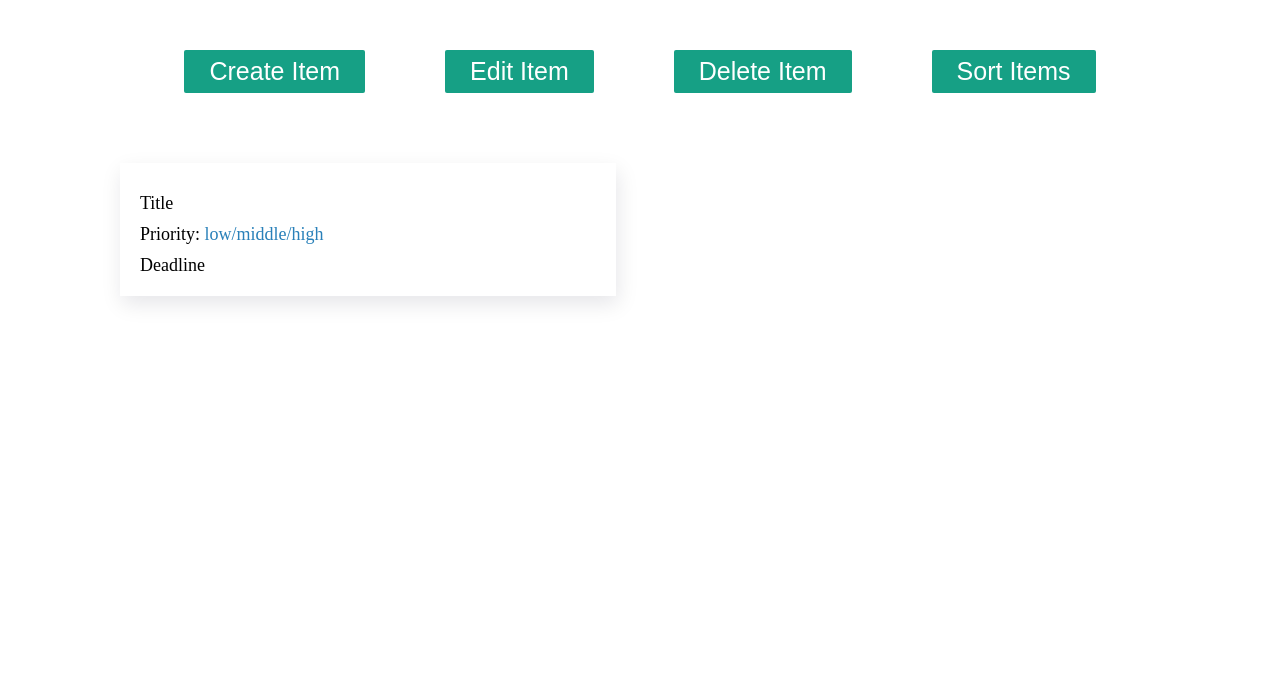
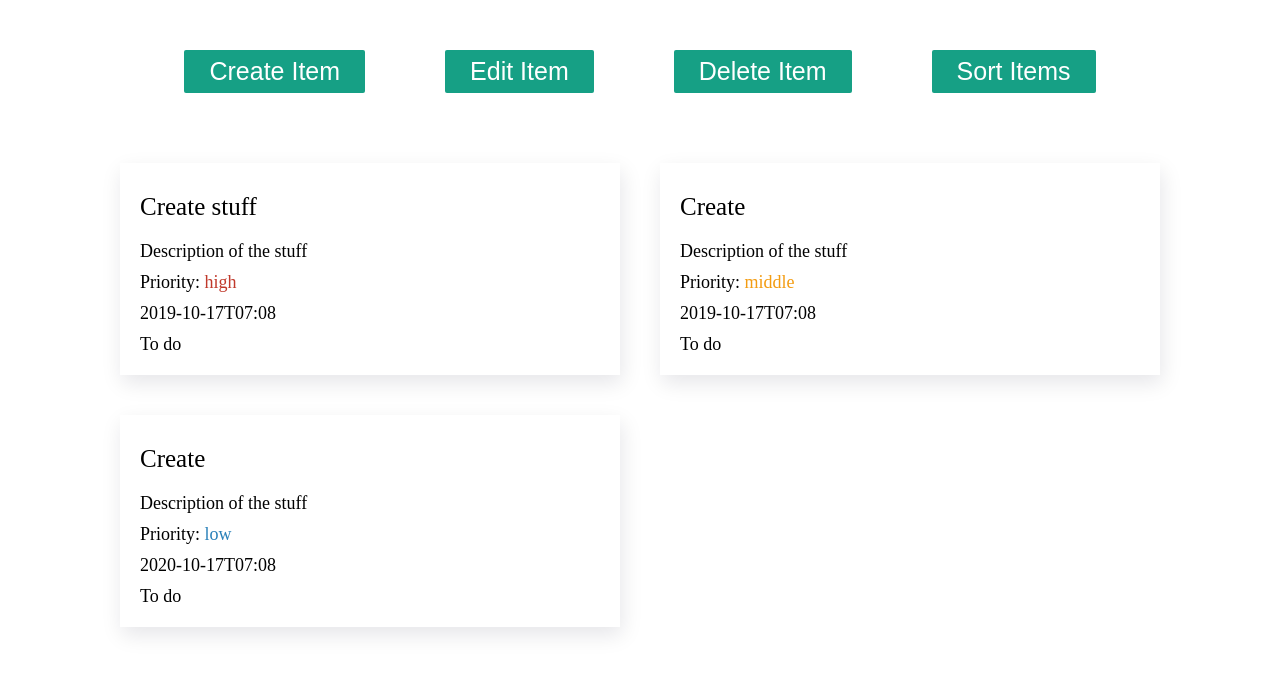
Before and after one commit to olena-petenok/innocamp-to-do-list, a website built with webpack: page dist/index.html in a window 1280 px wide. Built offline with nearby package versions, Linux system fonts and the light colour scheme.

Commit message:
to do list is rendered

```diff
--- a/src/index.js
+++ b/src/index.js
@@ -1,26 +1,54 @@
 import './styles/style.sass';
-
-// function CreateHeaderForModalWindow() {
-//   let modalHeader = document.createElement("section");
-//   let modalTitle = document.createElement("h5");
-//   let modalCloseIcon = document.createElement("div");
-//
-//   modalTitle.innerText = "Title";
-//   modalHeader.append(modalTitle);
-//   modalHeader.append(modalCloseIcon);
-//
-//   return modalHeader;
-// }
-//
-// function ShowModalWindow() {
-//   const modalHeader = CreateHeaderForModalWindow();
-//
-//   const modalWindow = document.getElementById("modal-window");
-//   modalWindow.append(modalHeader);
-// }
 
 // onClick -> stop propagation
 // p.getBy.onClick = function (e) {e.stopPropagation(); do smth}
+
+function renderToDoItem(data) {
+  const container = document.querySelector(`.to-do-items-list .grid`);
+  const itemDiv = document.createElement("div");
+  const title = document.createElement("p");
+  const description = document.createElement("p");
+  const priority = document.createElement("p");
+  const prioritySpan = document.createElement("span");
+  const deadline = document.createElement("p");
+  const isDone = document.createElement("p");
+
+  title.innerText = data.name;
+  priority.innerText = "Priority: ";
+  prioritySpan.innerText = data.priority;
+
+  if (data.description) { description.innerText = data.description; }
+  else { description.innerText = "No description" }
+
+  if (data.deadline) { deadline.innerText = data.deadline; }
+  else { deadline.innerText = "No deadline"; }
+
+  if (data.isDone) { isDone.innerText = "Done"; }
+  else { isDone.innerText = "To do"; }
+
+  title.classList.add("title");
+  description.classList.add("text");
+  priority.classList.add("text");
+  deadline.classList.add("text");
+  isDone.classList.add("text");
+  prioritySpan.classList.add(`priority-` + data.priority);
+  itemDiv.classList.add("item");
+
+  priority.append(prioritySpan);
+  itemDiv.append(title);
+  itemDiv.append(description);
+  itemDiv.append(priority);
+  itemDiv.append(deadline);
+  itemDiv.append(isDone);
+  container.append(itemDiv);
+}
+
+function renderToDoList() {
+  const currentList = JSON.parse(locallyStoredData.getItem("toDoListData"));
+  for (let item in currentList) {
+    renderToDoItem(currentList[item]);
+  }
+}
 
 function hideModalWindow() {
   document.getElementById("modal-window").classList.add("hidden");
@@ -101,7 +129,7 @@ function onSubmitClicked(event) {
   let currentList = JSON.parse(locallyStoredData.getItem("toDoListData"));
   currentList.push(data);
   locallyStoredData.setItem("toDoListData", JSON.stringify(currentList));
-  console.log(JSON.parse(locallyStoredData.getItem("toDoListData")));
+  renderToDoItem(data);
   event.preventDefault();
 }
 
@@ -141,24 +169,30 @@ form.addEventListener('submit', onSubmitClicked);
 
 // local storage
 let locallyStoredData = window.localStorage;
-// let defaultData = [{
-//     name: "name1",
-//     description: "description1",
-//     priority: "priority1",
-//     deadline: "deadline1",
-//     isDone: false
-//   },{
-//     name: "name2",
-//     description: "description2",
-//     priority: "priority2",
-//     deadline: "deadline2",
-//     isDone: false
-//   },{
-//     name: "name3",
-//     description: "description3",
-//     priority: "priority3",
-//     deadline: "deadline3",
-//     isDone: false
-// }];
-//
-// locallyStoredData.setItem("toDoListData", JSON.stringify(defaultData));
+// locallyStoredData.clear();
+if (locallyStoredData.getItem("toDoListData") === null) {
+  const defaultData = [{
+    name: "Create stuff",
+    description: "Description of the stuff",
+    priority: "high",
+    deadline: "2019-10-17T07:08",
+    isDone: false
+  },{
+    name: "Create",
+    description: "Description of the stuff",
+    priority: "middle",
+    deadline: "2019-10-17T07:08",
+    isDone: false
+  },{
+    name: "Create",
+    description: "Description of the stuff",
+    priority: "low",
+    deadline: "2020-10-17T07:08",
+    isDone: false
+  }];
+
+  locallyStoredData.setItem("toDoListData", JSON.stringify(defaultData));
+}
+
+// first render of the list
+renderToDoList();
--- a/src/styles/style.sass
+++ b/src/styles/style.sass
@@ -253,7 +253,7 @@ button, input
   padding-right: 100px
   .grid
     display: grid
-    grid-template-columns: auto auto auto
+    grid-template-columns: auto auto
     .item
       margin: 20px
       padding: 20px
@@ -266,11 +266,15 @@ button, input
       -moz-box-shadow:    2px 8px 20px $block-shadow-color
       box-shadow:         2px 8px 20px $block-shadow-color
       &:hover
-        margin-top: 10px
-        margin-bottom: 10px
+        margin-top: 15px
+        margin-bottom: 25px
         -webkit-box-shadow: 2px 8px 30px $block-shadow-color-hover
         -moz-box-shadow:    2px 8px 30px $block-shadow-color-hover
         box-shadow:         2px 8px 30px $block-shadow-color-hover
+      .title
+        font-size: $title-font-size
+        padding-top: 10px
+        padding-bottom: 10px
       .text
         font-size: $text-font-size
         padding-top: 10px
```
Also changed, not shown: dist/index.html.
